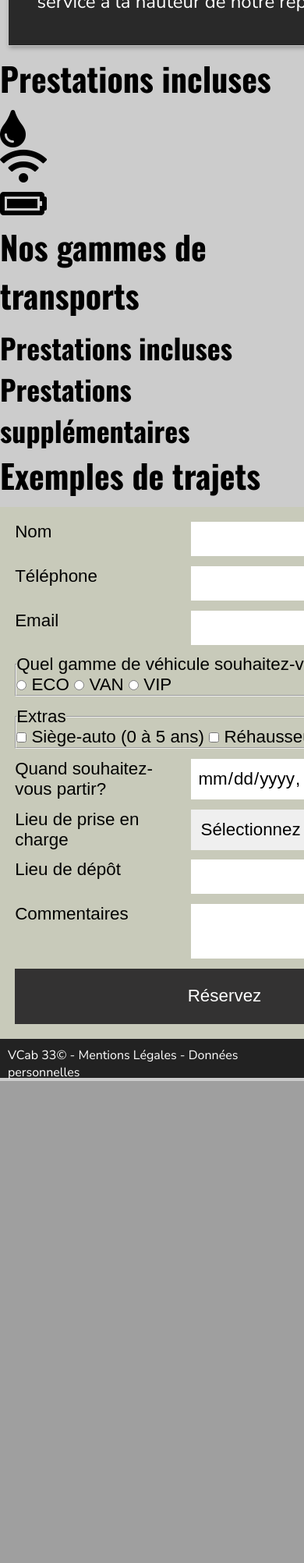
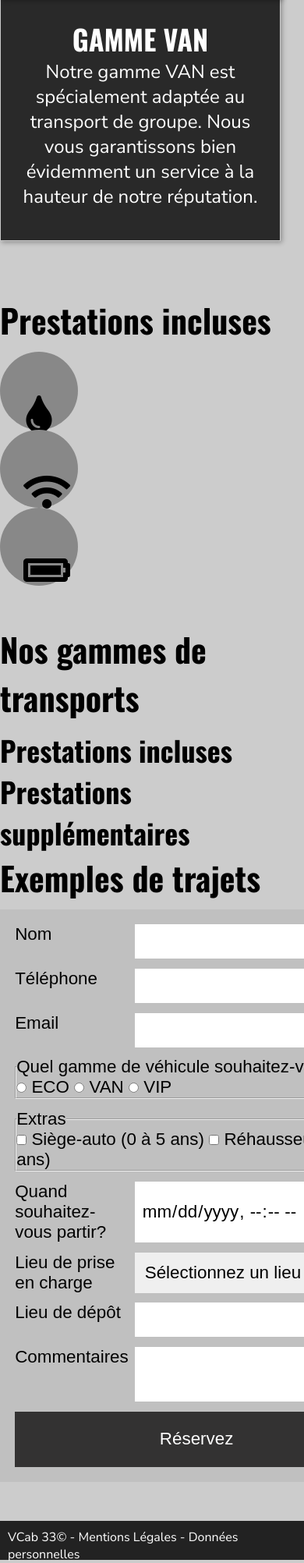
Before and after one commit to afeynaud/vcab33, a PHP site: page /src/pages/reservation-tarifs.php in a window 390 px wide; the page is wider, and only the part inside the window is pictured. Shown: the part 2758-4762 px from the top of that part at 78% size. Before the commit the page ends 4144 px from the top of that part, so only its background shows below. Run offline with PHP 8.4, Linux system fonts and the light colour scheme; some libraries are stand-ins or nearby versions.

Commit message:
resolve dangerous css and cards

```diff
--- a/css/style.css
+++ b/css/style.css
@@ -28,7 +28,6 @@ body {
 }
 
 .container {
-
     display: flex;
     flex-direction: row;
     flex-wrap: wrap;
@@ -37,6 +36,17 @@ body {
     margin-left: auto;
     margin-right: auto;
     max-width: 1200px;
+}
+
+.container-form1 {
+    display: flex;
+    flex-direction: row;
+    flex-wrap: wrap;
+    justify-content: space-between;
+    margin-bottom: 50px;
+    margin-left: auto;
+    margin-right: auto;
+    max-width: 600px;
 }
 
 p {
@@ -286,7 +296,6 @@ button {
     background-color: rgba(0,0,0,0.8);
 }
 
-
 .slider-text {
     color: #f2f2f2;
     font-size: 15px;
@@ -297,106 +306,50 @@ button {
     text-align: center;
 }
 
-#slider {
-    margin: 0 auto;
-    width: 800px;
-    max-width: 100%;
-    text-align: center;
+.slider-number-text {
+    color: #f2f2f2;
+    font-size: 12px;
+    padding: 8px 12px;
+    position: absolute;
+    top: 0;
 }
 
-#slider input[type=radio]{
-    display: none;
+.slider-dot {
+    cursor: pointer;
+    height: 15px;
+    width: 15px;
+    margin: 0 2px;
+    background-color: #bbb;
+    border-radius: 50%;
+    display: inline-block;
+    transition: background-color 0.6s ease;
 }
 
-#slides {
-    padding: 10px;
-    border: 3px solid #ccc;
-    background: #fff;
-    position: relative;
-    z-index: 1;
+.active, .slider-dot:hover {
+    background-color: #717171;
 }
 
-#overflow {
-    width: 100%;
-    overflow: hidden;
+.fade {
+    -webkit-animation-name: fade;
+    -webkit-animation-duration: 1.5s;
+    animation-name: fade;
+    animation-duration: 1.5s;
 }
 
-#slide1:checked ~ #slides .inner{
-    margin-left: 0;
+@-webkit-keyframes fade {
+    from {opacity: .4}
+    to {opacity: 1}
 }
 
-#slide2:checked ~ #slides .inner{
-    margin-left: -100%;
+@keyframes fade {
+    from {opacity: .4}
+    to {opacity: 1}
 }
 
-#slide3:checked ~ #slides .inner{
-    margin-left: -200%;
+/* On smaller screens, decrease text size */
+@media only screen and (max-width: 300px) {
+    .slider-prev, .slider-next,.slider-text {font-size: 11px}
 }
-
-#slides .inner{
-    transition: margin-left 800ms cubic-bezier(0.770, 0.000, 0.175, 1.000);
-    width: 400%;
-    line-height: 0;
-    height: 300px;
-}
-
-#slides .slide{
-    width: 25%;
-    float: left;
-    display: flex;
-    justify-content: center;
-    align-items: center;
-    height: 100%;
-    color: #fff
-}
-
-#slides .slide_1{
-    background: #00171F;
-}
-
-#slides .slide_2{
-    background: #003459;
-}
-
-#slides .slide_3{
-    background: #007EA7;
-}
-
-#controls{
-    margin: -180px 0 0 0;
-    width: 100%;
-    height: 50px;
-    z-index: 3;
-    position: relative;
-}
-
-#controls label{
-    transition: opacity 0.2s ease-out;
-    display: none;
-    width: 50px;
-    height: 50px;
-}
-
-#controls label:hover{
-    opacity: 1;
-}
-
-#bullets{
-    margin: 150px 0 0;
-    text-align: center;
-}
-
-#bullets label{
-    display: inline-block;
-    width: 10px;
-    height: 10px;
-    border-radius: 100%;
-    background: #ccc;
-    margin: 0 10px;
-}
-
-
-
 
 /*BodyPresta*/
 
@@ -407,14 +360,13 @@ button {
     justify-content: space-around
   }
   .card {
-    flex: 0 0 500px;
-    margin: 10px;
+    width: 360px;
     border: 1px solid #ccc;
-    box-shadow: 2px 2px 6px 0px  rgba(0,0,0,0.3);
+    box-shadow: 2px 2px 6px 0  rgba(0,0,0,0.3);
     background-color: rgba(0, 0, 0, 0.8);
   }
   .card img {
-    width: 500px;
+    width: 360px;
     height: 500px;
   }
 
@@ -433,24 +385,27 @@ button {
     width: 100%;
     }
 
-    img {
-      width: 5;
-      height: 50px;
+    .card-icons-blocks {
+      width: 360px;
     }
-
-    i {
-      width: 500px;
-    }
-
 
     @media (max-width: 800px){
         .cards .card{
             flex-direction: column;
+            margin-bottom: 20px;
         }
     }
 
-
-
+.card-circle-icon {
+    background: #888888;
+    width: 100px;
+    height: 100px;
+    border-radius: 50%;
+    text-align: center;
+    line-height: 100px;
+    vertical-align: middle;
+    padding: 30px;
+}
 
 .slider-number-text {
     color: #f2f2f2;
@@ -510,7 +465,7 @@ button {
 	 grid-template-columns: [labels] auto [controls] 1fr;
 	 grid-auto-flow: row;
 	 grid-gap: .8em .5em;
-	 background: rgb(200, 202, 186);
+	 background: #C0C0C0;
 	 padding: 1.2em;
 	 width: 36em;
    }
@@ -543,8 +498,6 @@ button {
 
 
 /* ContactForm2 */
-
-
 
 .contact-form .body{
     display: flex;
--- a/src/pages/reservation-tarifs.php
+++ b/src/pages/reservation-tarifs.php
@@ -16,28 +16,25 @@
     require '../../templates/nav-menu.php';
     require '../../data/runs-global-informations.php';
 ?>
-<?php/* var_dump($runsPrestationsDetails);die */?>
-
 <h1>Réservation et tarifs</h1>
-<h2>Nos gammes de transport</h2>
-      </div>
-      <main class="cards">
+<h2 class="container">Nos gammes de transport</h2>
+      <main class="container cards">
         <article class="card">
-          <img src="https://picsum.photos/id/1003/300" alt="Sample photo">
+          <img class="card" src="https://picsum.photos/id/1003/300" alt="Sample photo">
           <div class="text">
             <h3>GAMME ECO</h3>
             <p>Voyagez à bord d’une berline économique 2 places vous procurant tout le confort nécessaire pour profiter au mieux de votre trajet.</p>
           </div>
         </article>
         <article class="card">
-          <img src="https://picsum.photos/id/1003/300" alt="Sample photo">
+          <img class="card" src="https://picsum.photos/id/1003/300" alt="Sample photo">
           <div class="text">
             <h3>GAMME VIP</h3>
             <p>Avec l’offre VIP, nous vous transportons dans un véhicule haut de gamme avec vitres teintées. Le service à bord est personnalisé selon vos exigences et votre conducteur habilité à assurer votre sécurité.</p>
           </div>
         </article>
         <article class="card">
-          <img src="https://picsum.photos/id/1003/300" alt="Sample photo">
+          <img class="card" src="https://picsum.photos/id/1003/300" alt="Sample photo">
           <div class="text">
             <h3>GAMME VAN</h3>
             <p>Notre gamme VAN est spécialement adaptée au transport de groupe. Nous vous garantissons bien évidemment un service à la hauteur de notre réputation.</p>
@@ -48,12 +45,11 @@
         <div class="presta">
           <h2>Prestations incluses</h2>
         </div>
-          <div>
-            <i class="fas fa-tint fa-3x"></i>
-            <i class="fas fa-wifi fa-3x"></i>
-            <i class="fas fa-battery-full fa-3x"></i>
+          <div class="container">
+            <div class="card-icons-blocks"><i class="fas fa-tint fa-3x card-circle-icon"></i></div>
+            <div class="card-icons-blocks"><i class="fas fa-wifi fa-3x card-circle-icon"></i></div>
+            <div class="card-icons-blocks"><i class="fas fa-battery-full fa-3x card-circle-icon"></i></div>
           </div>
-        </div>
       </main>
 
 <h2>Nos gammes de transports</h2>
@@ -64,10 +60,10 @@
 
 <h2>Exemples de trajets</h2>
 
-<?php
-    require '../../templates/form.php';
-    require '../../templates/footer.php';
-?>
+<div class="container-form1">
+    <?php require '../../templates/form.php';?>
+</div>
+<?php require '../../templates/footer.php';?>
 
 </body>
 </html>
```
